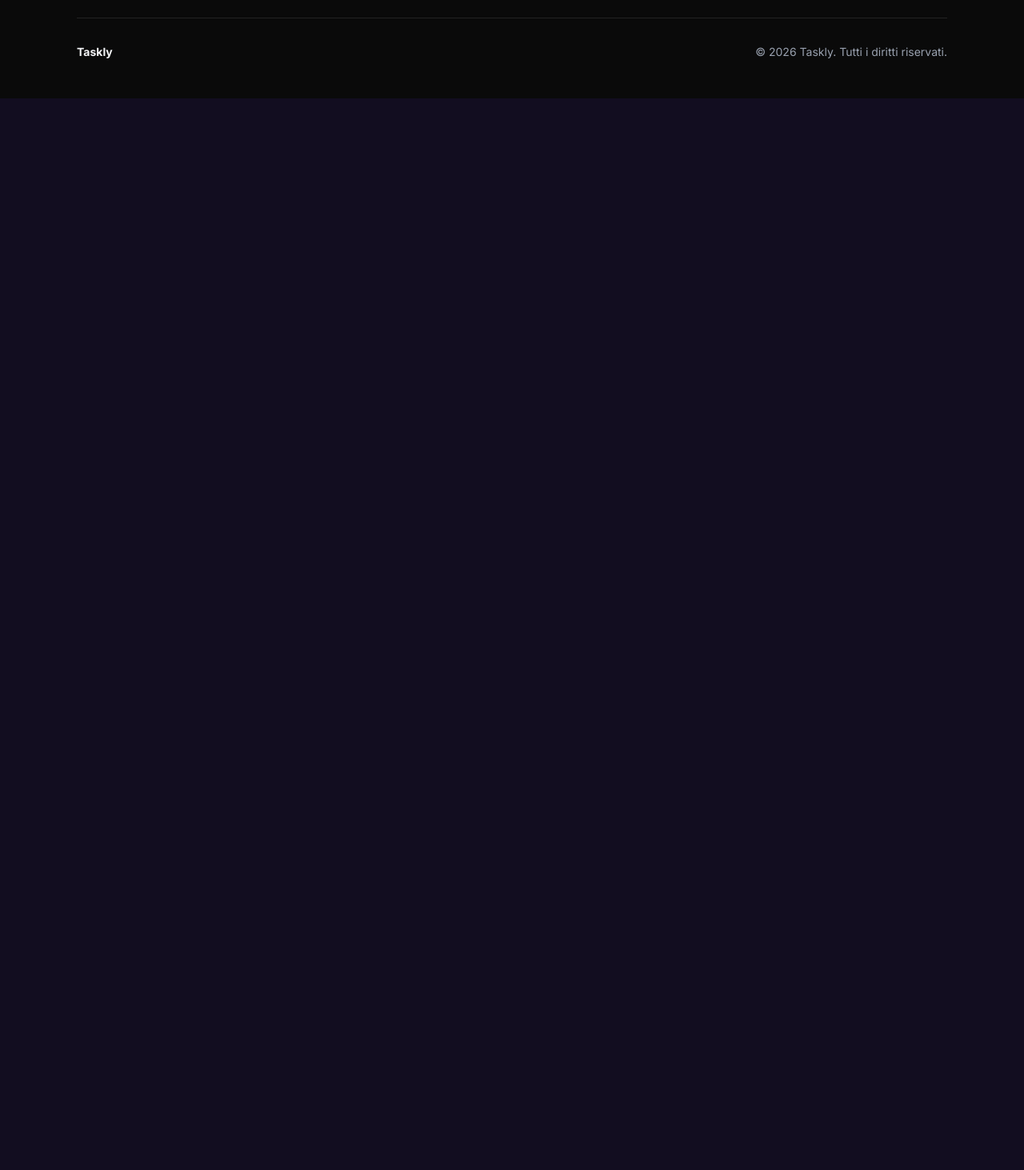
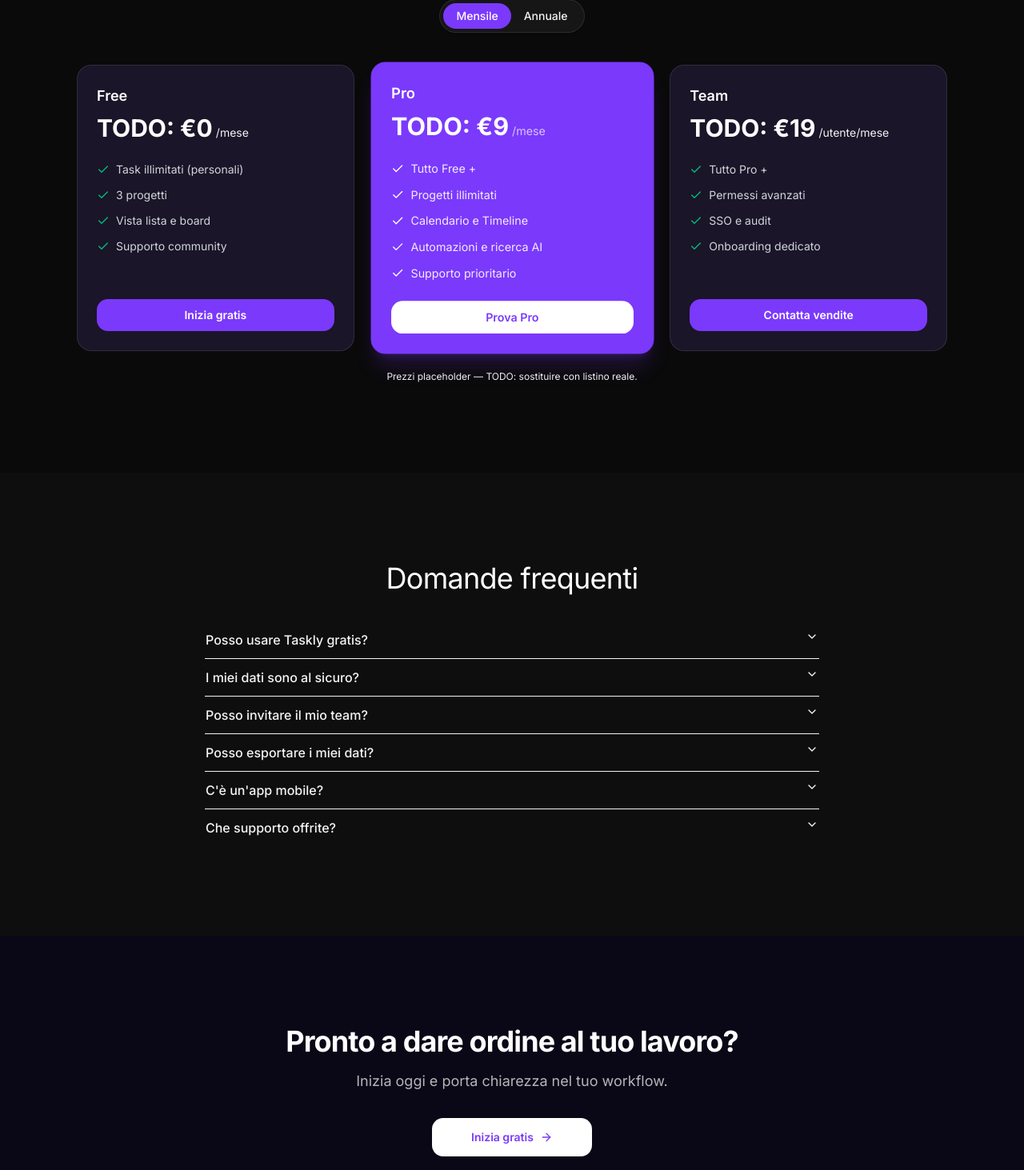
Before and after one commit to gabrieleforestieri0912-lab/Taskly, a Next.js app: page / in a window 1280 px wide. Shown: the part 4976-6439 px from the top of the page at 80% size. Before the commit the page ends 5099 px from the top, so only its background shows below. Built offline with nearby package versions, Linux system fonts and the light colour scheme; no server answers.

Commit message:
feat(landing): phase 5 — pricing, faq, cta finale

```diff
--- a/package.json
+++ b/package.json
@@ -27,6 +27,7 @@
     "axios": "^1.6.7",
     "class-variance-authority": "^0.7.1",
     "clsx": "^2.1.1",
+    "cn": "^0.3.0",
     "framer-motion": "^11.0.0",
     "jsonwebtoken": "^9.0.2",
     "lucide-react": "^0.469.0",
--- a/src/app/(marketing)/page.tsx
+++ b/src/app/(marketing)/page.tsx
@@ -5,6 +5,9 @@ import { SocialProof } from "@/components/landing/SocialProof";
 import { UseCases } from "@/components/landing/UseCases";
 import { HowItWorks } from "@/components/landing/HowItWorks";
 import { Integrations } from "@/components/landing/Integrations";
+import { Pricing } from "@/components/landing/Pricing";
+import { FAQ } from "@/components/landing/FAQ";
+import { CtaFinal } from "@/components/landing/CtaFinal";
 
 export default function MarketingPage() {
   return (
@@ -16,6 +19,9 @@ export default function MarketingPage() {
       <UseCases />
       <HowItWorks />
       <Integrations />
+      <Pricing />
+      <FAQ />
+      <CtaFinal />
     </>
   );
 }
--- /dev/null
+++ b/src/components/landing/CtaFinal.tsx
@@ -0,0 +1,26 @@
+import Link from "next/link";
+import { ArrowRight } from "lucide-react";
+import { Container } from "./Container";
+import { Section } from "./Section";
+import { landingContent } from "@/content/landing";
+
+export function CtaFinal() {
+  const { title, description, cta, reassurance } = landingContent.ctaFinal;
+  return (
+    <Section variant="dark">
+      <Container className="text-center">
+        <h2 className="text-3xl md:text-4xl font-bold tracking-tight text-white max-w-2xl mx-auto">{title}</h2>
+        <p className="mt-4 text-lg text-white/70 max-w-xl mx-auto">{description}</p>
+        <div className="mt-8 flex flex-col items-center gap-4">
+          <Link
+            href="/signup"
+            className="inline-flex h-12 min-w-[200px] items-center justify-center gap-2 rounded-xl bg-white px-8 text-sm font-semibold text-[#7b39fc] hover:bg-gray-100"
+          >
+            {cta} <ArrowRight className="h-4 w-4" />
+          </Link>
+          <p className="text-xs text-white/60">{reassurance}</p>
+        </div>
+      </Container>
+    </Section>
+  );
+}
--- /dev/null
+++ b/src/components/landing/FAQ.tsx
@@ -0,0 +1,27 @@
+import { Container } from "./Container";
+import { Section } from "./Section";
+import { Accordion, AccordionItem, AccordionTrigger, AccordionContent } from "@/components/ui/accordion";
+import { landingContent } from "@/content/landing";
+
+export function FAQ() {
+  const { title, items } = landingContent.faq;
+  return (
+    <Section id="faq">
+      <Container>
+        <h2 className="landing-heading text-center">{title}</h2>
+        <Accordion className="mx-auto mt-8 max-w-3xl">
+          {items.map((item, i) => (
+            <AccordionItem key={i} value={`item-${i}`}>
+              <AccordionTrigger className="text-left text-base font-medium">
+                {item.q}
+              </AccordionTrigger>
+              <AccordionContent className="text-sm text-muted-foreground leading-relaxed">
+                {item.a}
+              </AccordionContent>
+            </AccordionItem>
+          ))}
+        </Accordion>
+      </Container>
+    </Section>
+  );
+}
--- /dev/null
+++ b/src/components/landing/Pricing.tsx
@@ -0,0 +1,79 @@
+"use client";
+
+import { useState } from "react";
+import Link from "next/link";
+import { Check } from "lucide-react";
+import { Container } from "./Container";
+import { Section } from "./Section";
+import { landingContent } from "@/content/landing";
+
+export function Pricing() {
+  const [yearly, setYearly] = useState(false);
+  const { eyebrow, title, toggleMonthly, toggleYearly, plans, footnote } = landingContent.pricing;
+
+  return (
+    <Section variant="alt" id="prezzi">
+      <Container>
+        <div className="mx-auto max-w-2xl text-center">
+          <span className="landing-eyebrow">{eyebrow}</span>
+          <h2 className="landing-heading-lg">{title}</h2>
+          <div className="mt-6 inline-flex rounded-full bg-white p-1 shadow-sm border dark:bg-white/5 dark:border-white/10">
+            <button
+              onClick={() => setYearly(false)}
+              aria-pressed={!yearly}
+              className={`rounded-full px-4 py-1.5 text-sm font-medium transition-colors ${!yearly ? "bg-[#7b39fc] text-white" : "text-muted-foreground"}`}
+            >
+              {toggleMonthly}
+            </button>
+            <button
+              onClick={() => setYearly(true)}
+              aria-pressed={yearly}
+              className={`rounded-full px-4 py-1.5 text-sm font-medium transition-colors ${yearly ? "bg-[#7b39fc] text-white" : "text-muted-foreground"}`}
+            >
+              {toggleYearly}
+            </button>
+          </div>
+          {yearly && <p className="mt-2 text-xs text-muted-foreground">Risparmia 20% con fatturazione annuale — TODO</p>}
+        </div>
+
+        <div className="mt-10 grid gap-6 md:grid-cols-3">
+          {plans.map((plan) => (
+            <div
+              key={plan.name}
+              className={`rounded-2xl border p-6 flex flex-col ${
+                plan.highlighted
+                  ? "bg-[#7b39fc] text-white border-[#7b39fc] shadow-xl shadow-[#7b39fc]/20 scale-[1.02]"
+                  : "bg-white dark:bg-[#1a1528] border-black/10 dark:border-white/10"
+              }`}
+            >
+              <h3 className={`text-lg font-semibold ${plan.highlighted ? "text-white" : "text-gray-900 dark:text-white"}`}>{plan.name}</h3>
+              <div className="mt-2 flex items-baseline gap-1">
+                <span className={`text-3xl font-bold ${plan.highlighted ? "text-white" : "text-gray-900 dark:text-white"}`}>{plan.price}</span>
+                <span className={`text-sm ${plan.highlighted ? "text-white/70" : "text-muted-foreground"}`}>{plan.period}</span>
+              </div>
+              <ul className="mt-6 space-y-3 flex-1">
+                {plan.features.map((f) => (
+                  <li key={f} className="flex items-start gap-2 text-sm">
+                    <Check className={`h-4 w-4 mt-0.5 shrink-0 ${plan.highlighted ? "text-white" : "text-emerald-500"}`} />
+                    <span className={plan.highlighted ? "text-white/90" : "text-gray-600 dark:text-gray-300"}>{f}</span>
+                  </li>
+                ))}
+              </ul>
+              <Link
+                href="/signup"
+                className={`mt-6 inline-flex h-10 items-center justify-center rounded-xl px-6 text-sm font-semibold transition-colors ${
+                  plan.highlighted
+                    ? "bg-white text-[#7b39fc] hover:bg-gray-100"
+                    : "bg-[#7b39fc] text-white hover:bg-[#6d28d9]"
+                }`}
+              >
+                {plan.cta}
+              </Link>
+            </div>
+          ))}
+        </div>
+        <p className="mt-6 text-center text-xs text-muted-foreground">{footnote}</p>
+      </Container>
+    </Section>
+  );
+}
--- /dev/null
+++ b/src/components/ui/accordion.tsx
@@ -0,0 +1,71 @@
+import { Accordion as AccordionPrimitive } from "@base-ui/react/accordion"
+import { cn } from "@/lib/utils"
+import { ChevronDownIcon, ChevronUpIcon } from "lucide-react"
+
+function Accordion({ className, ...props }: AccordionPrimitive.Root.Props) {
+  return (
+    <AccordionPrimitive.Root
+      data-slot="accordion"
+      className={cn("flex w-full flex-col", className)}
+      {...props}
+    />
+  )
+}
+
+function AccordionItem({ className, ...props }: AccordionPrimitive.Item.Props) {
+  return (
+    <AccordionPrimitive.Item
+      data-slot="accordion-item"
+      className={cn("not-last:border-b", className)}
+      {...props}
+    />
+  )
+}
+
+function AccordionTrigger({
+  className,
+  children,
+  ...props
+}: AccordionPrimitive.Trigger.Props) {
+  return (
+    <AccordionPrimitive.Header className="flex">
+      <AccordionPrimitive.Trigger
+        data-slot="accordion-trigger"
+        className={cn(
+          "group/accordion-trigger relative flex flex-1 items-start justify-between rounded-lg border border-transparent py-2.5 text-left text-sm font-medium transition-all outline-none hover:underline focus-visible:border-ring focus-visible:ring-3 focus-visible:ring-ring/50 focus-visible:after:border-ring aria-disabled:pointer-events-none aria-disabled:opacity-50 **:data-[slot=accordion-trigger-icon]:ml-auto **:data-[slot=accordion-trigger-icon]:size-4 **:data-[slot=accordion-trigger-icon]:text-muted-foreground",
+          className
+        )}
+        {...props}
+      >
+        {children}
+        <ChevronDownIcon data-slot="accordion-trigger-icon" className="pointer-events-none shrink-0 group-aria-expanded/accordion-trigger:hidden" />
+        <ChevronUpIcon data-slot="accordion-trigger-icon" className="pointer-events-none hidden shrink-0 group-aria-expanded/accordion-trigger:inline" />
+      </AccordionPrimitive.Trigger>
+    </AccordionPrimitive.Header>
+  )
+}
+
+function AccordionContent({
+  className,
+  children,
+  ...props
+}: AccordionPrimitive.Panel.Props) {
+  return (
+    <AccordionPrimitive.Panel
+      data-slot="accordion-content"
+      className="overflow-hidden text-sm data-open:animate-accordion-down data-closed:animate-accordion-up"
+      {...props}
+    >
+      <div
+        className={cn(
+          "h-(--accordion-panel-height) pt-0 pb-2.5 data-ending-style:h-0 data-starting-style:h-0 [&_a]:underline [&_a]:underline-offset-3 [&_a]:hover:text-foreground [&_p:not(:last-child)]:mb-4",
+          className
+        )}
+      >
+        {children}
+      </div>
+    </AccordionPrimitive.Panel>
+  )
+}
+
+export { Accordion, AccordionItem, AccordionTrigger, AccordionContent }
```
Also changed, not shown: 1 other file (tests, documents, lock files or other folders).
